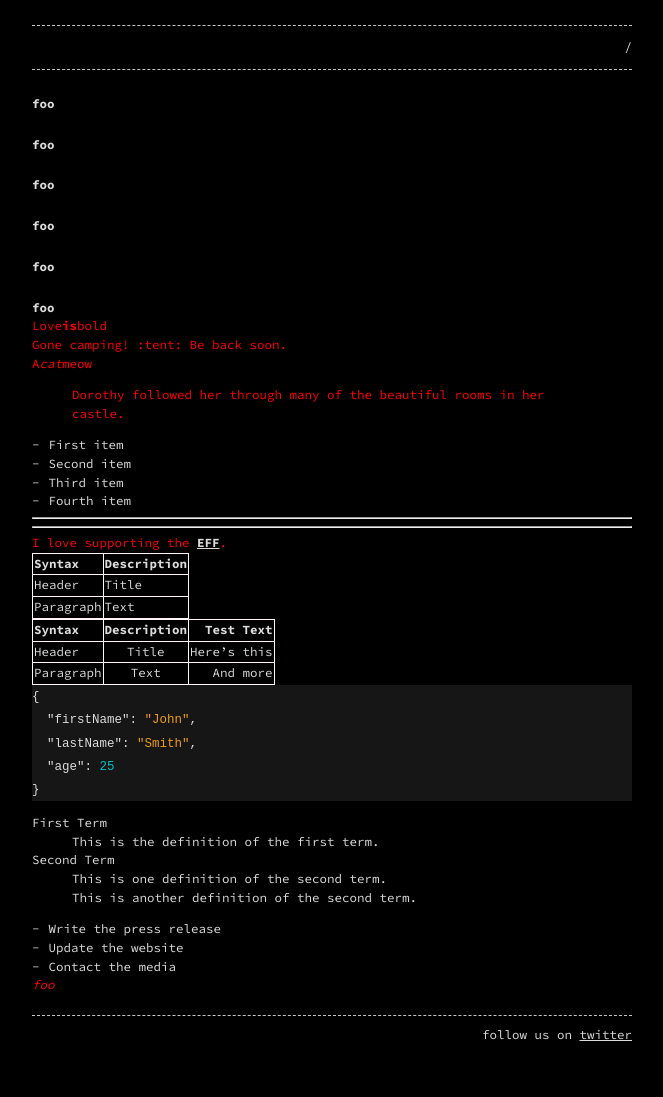
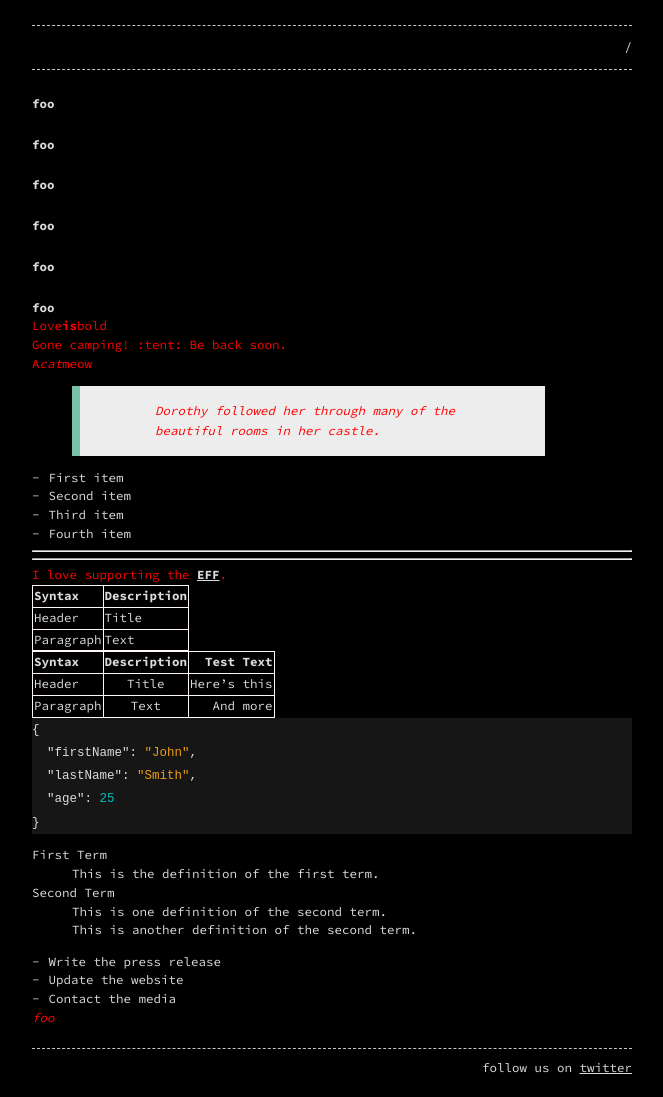
Before and after one commit to yasiratmaca/jesuz.github.io, a Jekyll site: the page built from _posts/2020-03-31-Markdowns.markdown, in a window 1280 px wide. Shown: the whole page, without its empty margins (308-971 px from the left). Built offline with Jekyll 4.4.1, drawn with Linux system fonts in a browser that asks for light colours; before the commit the page ends 1065 px from its top, so only the background shows below that.

Commit message:
Update base.scss

```diff
--- a/_sass/base.scss
+++ b/_sass/base.scss
@@ -73,8 +73,13 @@ input[type=submit] { font-size: $base-font-size;  font-family: $base-font-family
 input[type=submit]:hover { color: var(--background-color); background-color: var(--base-color); }
 *:focus { outline: none; }
 textarea { vertical-align: top; }
+
+/**
+ * Custom
+ */
 table { border-collapse: collapse; }
 table, th, td { border: 1px solid #fff7f7; }
+blockquote { width: 60%; font-style: italic; padding: 1.2em 30px 1.2em 75px; border-left: 8px solid #78C0A8; line-height: 1.6; background: #EDEDED;}
 
 /**
  * Code and syntax highlighting
```
